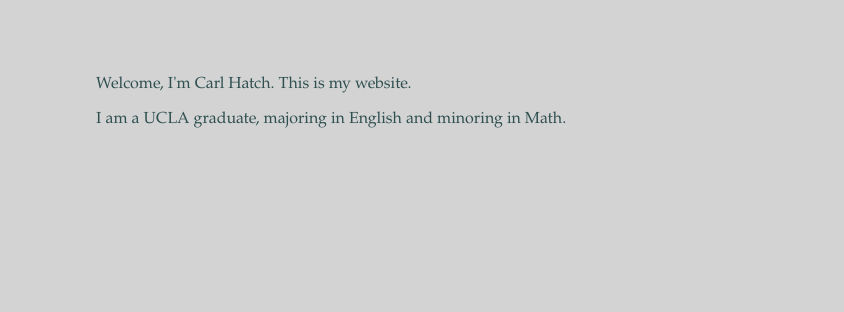
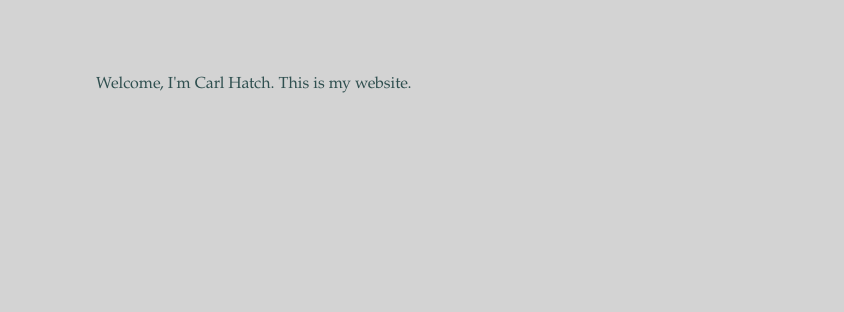
Before and after one commit to busboy94/carlhatch.github.io, a plain HTML site: page index.html in a window 1280 px wide. Shown: the part 170-482 px from the top of the page, 436-1280 px from the left. Drawn offline with Linux system fonts and the light colour scheme.

Commit message:
Update index.html

```diff
--- a/index.html
+++ b/index.html
@@ -32,9 +32,6 @@
 <p>
 	Welcome, I'm Carl Hatch. This is my website.
 </p>
-<p>
-	I am a UCLA graduate, majoring in English and minoring in Math.
-</p>
 </div>
 
 
```
